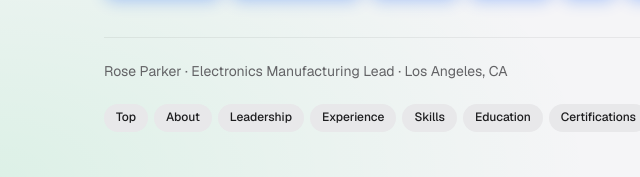
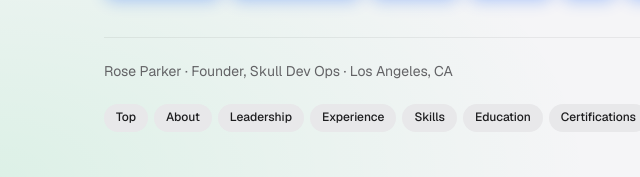
Before and after one commit to nivearoseparker-cmyk/nivearoseparker-cmyk.github.io, a plain HTML site: page index.html in a window 1280 px wide. Shown: the part 6065-6242 px from the top of the page, 8-648 px from the left. Drawn offline with nearby package versions, Linux system fonts and the light colour scheme.

Commit message:
Trim title and footer

```diff
--- a/index.html
+++ b/index.html
@@ -3,7 +3,7 @@
   <head>
     <meta charset="utf-8" />
     <meta name="viewport" content="width=device-width, initial-scale=1" />
-    <title>Rose Parker — Electronics Manufacturing Lead</title>
+    <title>Rose Parker — Skull Dev Ops</title>
     <link rel="preconnect" href="https://fonts.googleapis.com" />
     <link rel="preconnect" href="https://fonts.gstatic.com" crossorigin />
     <link
@@ -345,7 +345,7 @@
         </section>
       </main>
       <footer class="foot">
-        <p>Rose Parker · Electronics Manufacturing Lead · Los Angeles, CA</p>
+        <p>Rose Parker · Founder, Skull Dev Ops · Los Angeles, CA</p>
         <nav aria-label="Back to sections" data-auto></nav>
         <a class="badge" href="https://hark.com/" target="_blank" rel="noopener"
           ><span class="hark-mark"></span><span>built by hark</span></a
```
